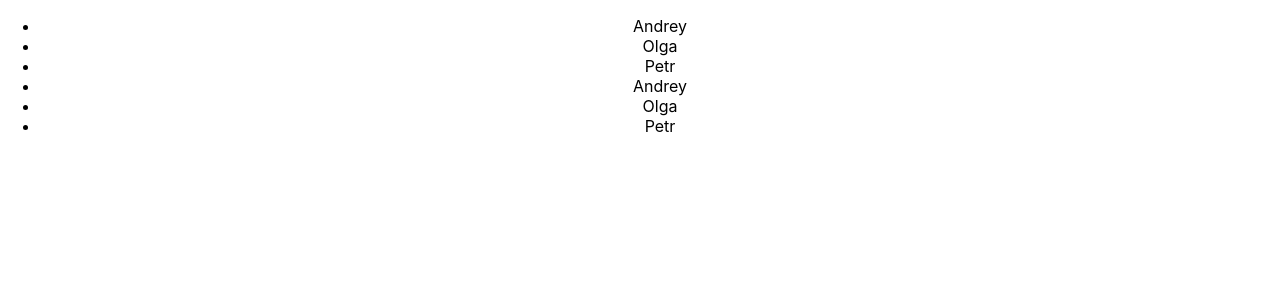
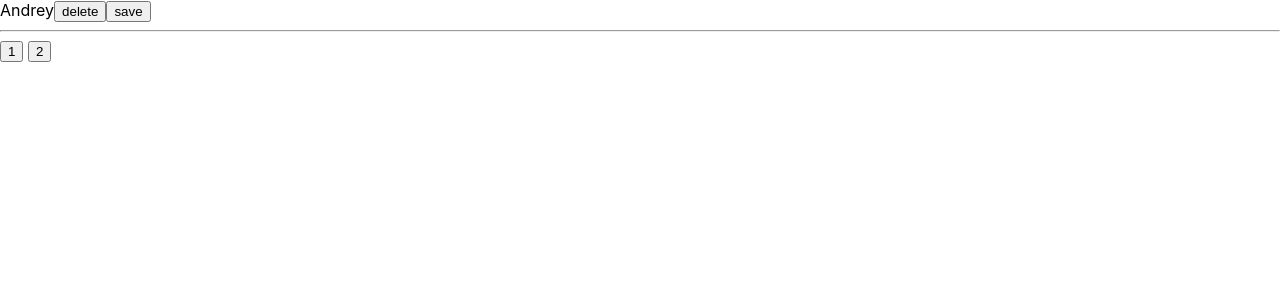
Before and after one commit to AndreyZaytsev90/IT-INC-big-vanilla-project, a React (Create React App) app in the folder JS-TS/: page / in a window 1280 px wide. Shown: the top 300 px of the page. Built offline with nearby package versions, Linux system fonts and the light colour scheme.

Commit message:
change files

```diff
--- a/JS-TS/public/index.html
+++ b/JS-TS/public/index.html
@@ -29,6 +29,21 @@
   <body>
     <noscript>You need to enable JavaScript to run this app.</noscript>
     <div id="root"></div>
+
+    <hr/>
+    <button id="frn1">1</button>
+    <button>2</button>
+    <script>
+
+      const deleteUserHandler = () => {
+        alert("BAD!")
+      }
+      const frn1 = document.getElementById("frn1")
+      frn1.onclick = deleteUserHandler
+      frn1.addEventListener("click", deleteUserHandler)
+
+
+    </script>
     <!--
       This HTML file is a template.
       If you open it directly in the browser, you will see an empty page.
--- /dev/null
+++ b/JS-TS/src/05-Map/06-Callbacks.tsx
@@ -0,0 +1,20 @@
+import React from 'react'
+
+
+export const User = () => {
+
+    const deleteUser = () => {
+        alert("user should be deleted")
+    }
+
+    const saveUser = () => {
+        alert("user should be saved")
+    }
+
+
+    return <div>Andrey
+        <button onClick={deleteUser}>delete</button>
+        <button onClick={saveUser}>save</button>
+    </div>
+
+}
--- a/JS-TS/src/06-Callbacks/06-Callbacks.ts
+++ /dev/null
@@ -1,5 +0,0 @@
-const callback = () => {
-    alert("HUY!!")
-}
-
-window.setTimeout(callback, 1000)
--- a/JS-TS/src/index.tsx
+++ b/JS-TS/src/index.tsx
@@ -4,12 +4,13 @@
 import App from './App';
 import reportWebVitals from './reportWebVitals';
 import {sum} from "./03-Function/03";
+import {User} from "./05-Map/06-Callbacks";
 
 const a = sum
 
 ReactDOM.render(
     <React.StrictMode>
-        <App/>
+        <User/>
     </React.StrictMode>,
     document.getElementById('root')
 );
```
